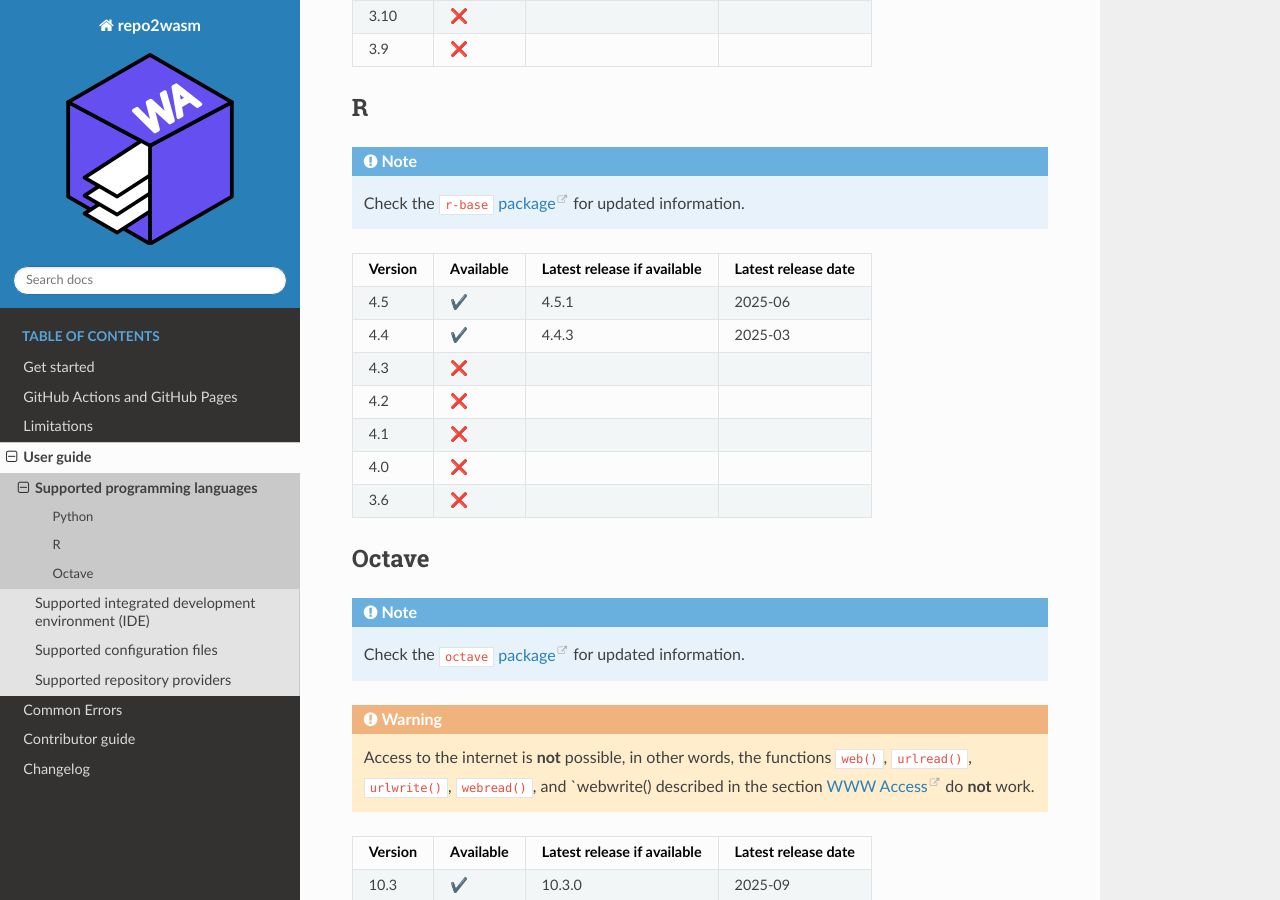
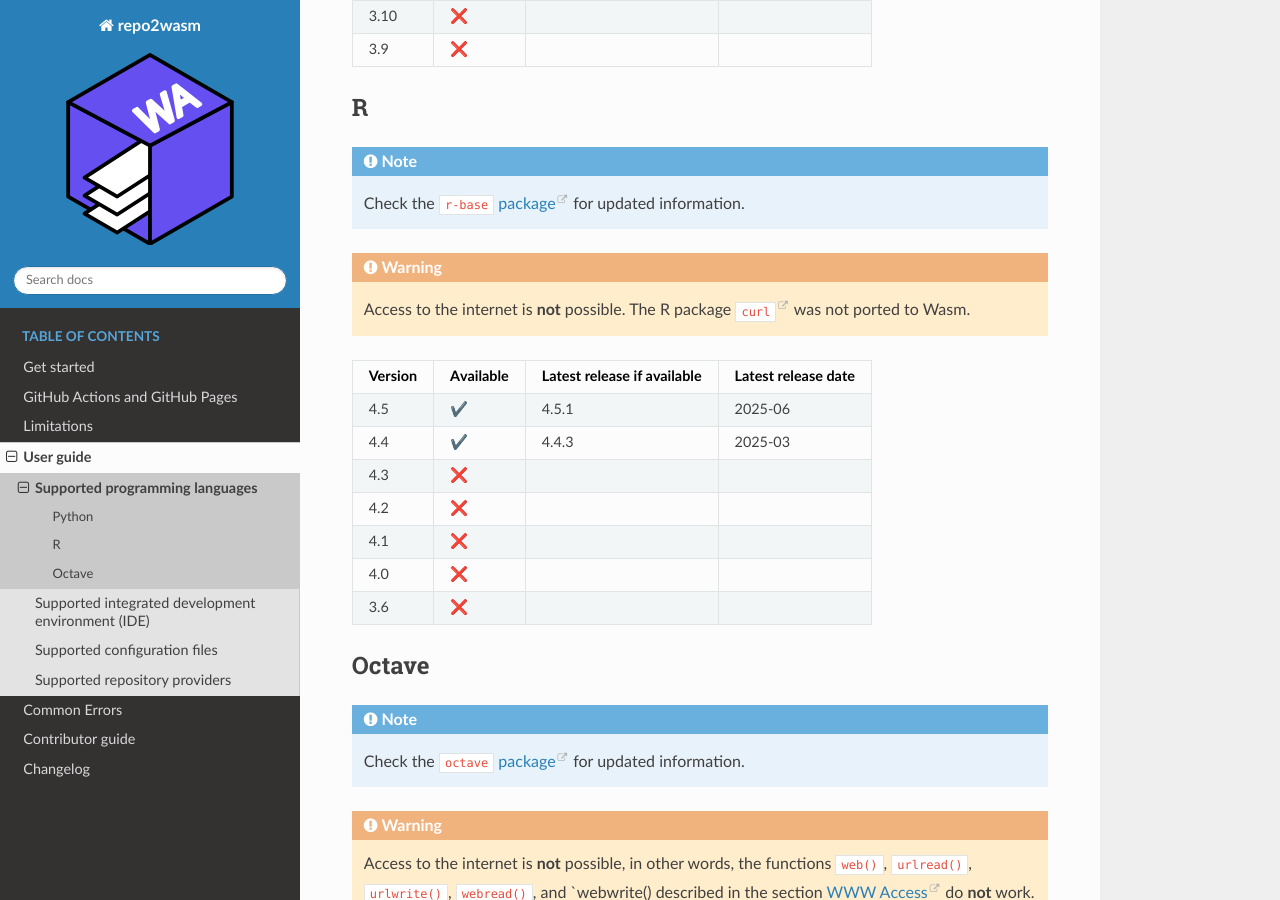
Before and after one commit to repo2wasm/repo2wasm-py, a Sphinx documentation site: the page built from docs/source/user-guide/supported-programming-languages.md, in a window 1280 px wide and 900 px high, scrolled down 742 px. Built offline with Sphinx 7.4.7 and the Read the Docs theme 3.1.0, drawn with Linux system fonts in a browser that asks for light colours.

Commit message:
Add warning about curl not be available in R

````diff
--- a/docs/source/user-guide/supported-programming-languages.md
+++ b/docs/source/user-guide/supported-programming-languages.md
@@ -27,6 +27,10 @@
 
 ```{note}
 Check the [`r-base` package](https://prefix.dev/channels/emscripten-forge-dev/packages/r-base) for updated information.
+```
+
+```{warning}
+Access to the internet is **not** possible. The R package [`curl`](https://cran.r-project.org/web/packages/curl/index.html) was not ported to Wasm.
 ```
 
 | Version | Available | Latest release if available | Latest release date |
````
